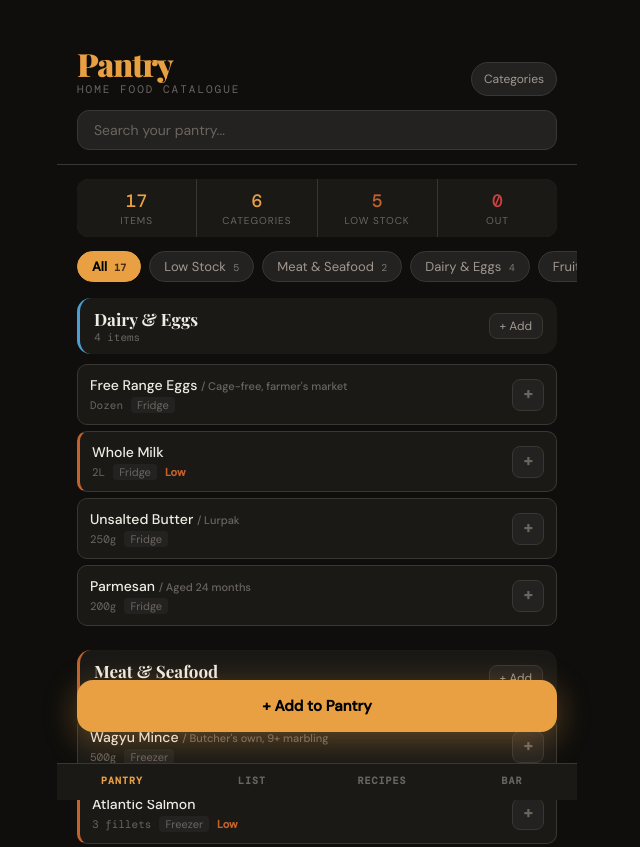
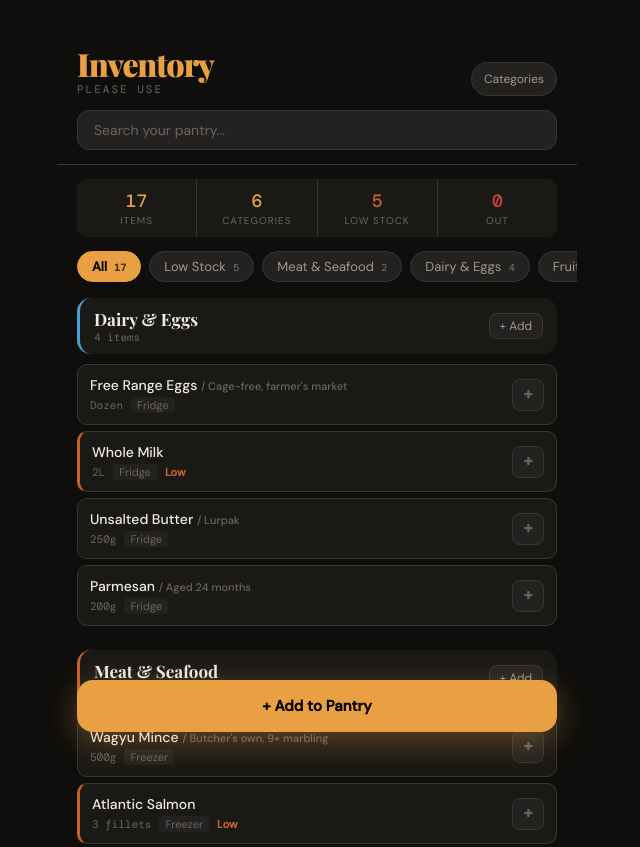
Before and after one commit to terpenesalad/pantry, a plain HTML site: page index.html in a window 1280 px wide. Shown: the top 847 px of the page, without its empty margins (323-963 px from the left). Drawn offline with nearby package versions, Linux system fonts and the light colour scheme; a web font is replaced by a local one.

Commit message:
Update index.html

```diff
--- a/index.html
+++ b/index.html
@@ -439,8 +439,8 @@ body { font-family:'DM Sans',sans-serif; background:var(--bg); color:var(--text)
   <div class="app-header">
     <div class="header-top">
       <div>
-        <div class="app-title">Pantry</div>
-        <div class="app-subtitle">Home Food Catalogue</div>
+        <div class="app-title">Inventory</div>
+        <div class="app-subtitle">PLEASE USE</div>
       </div>
       <div class="header-actions">
         <button class="btn-icon" onclick="openManageCategories()">Categories</button>
@@ -461,8 +461,8 @@ body { font-family:'DM Sans',sans-serif; background:var(--bg); color:var(--text)
   <div class="shop-header">
     <div class="header-top">
       <div>
-        <div class="app-title">List</div>
-        <div class="app-subtitle">Shopping List</div>
+        <div class="app-title">Shopping List</div>
+        <div class="app-subtitle">BUY! BUY! BUY! $$$!</div>
       </div>
       <div class="header-actions">
         <button class="btn-icon" onclick="autoAddLowStock()">+ Low Stock</button>
@@ -484,7 +484,7 @@ body { font-family:'DM Sans',sans-serif; background:var(--bg); color:var(--text)
     <div class="header-top">
       <div>
         <div class="app-title">Recipes</div>
-        <div class="app-subtitle">Your Collection</div>
+        <div class="app-subtitle">Sloppy steaks and more/div>
       </div>
       <div class="header-actions">
         <button class="btn-icon" onclick="openAddRecipe()">+ New</button>
```
